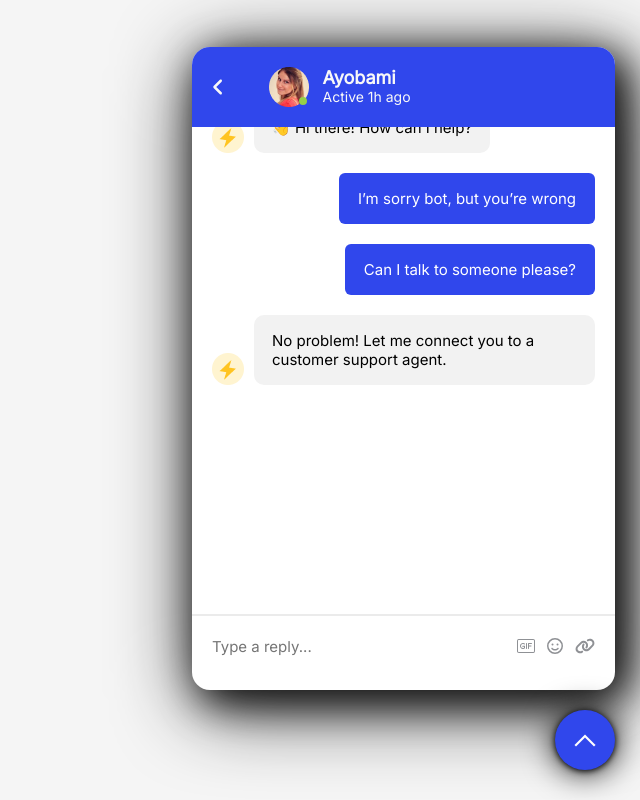
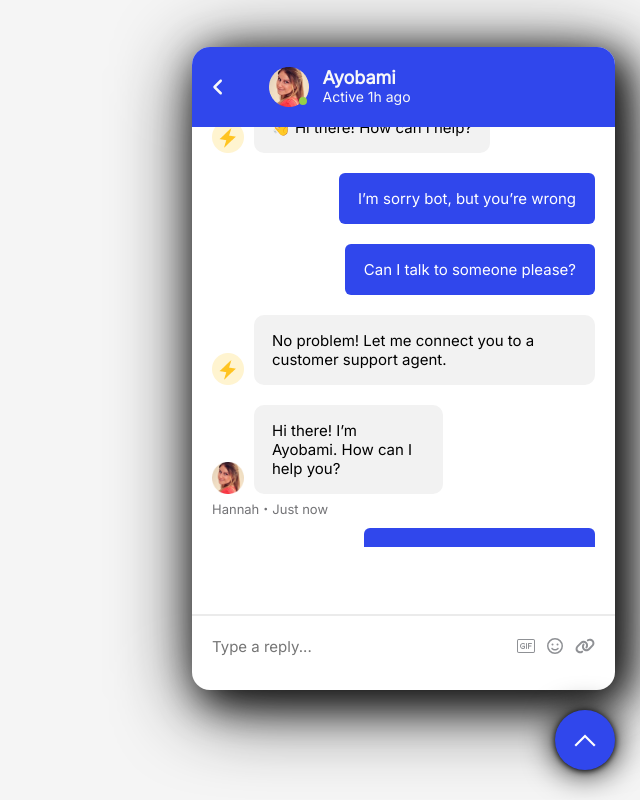
Before and after one commit to Ayobami-2019/chatWidget, a plain HTML site: page index.html in a window 1280 px wide. Both pictures are taken after a click on the button 1225 px from the left and 740 px from the top of the page. Shown: the whole page, without its empty margins (640-1280 px from the left). Drawn offline with Linux system fonts and the light colour scheme.

Commit message:
my commit

```diff
--- a/index.html
+++ b/index.html
@@ -39,7 +39,7 @@
                     <img src="images/bot.png" alt="">
                     <p>No problem! Let me connect you to a customer support agent.</p>
                 </div>
-                <!-- <div class="intro human">
+                <div class="intro human">
                     <div class="incoming-messages">
                         <img src="images/lady.png" alt="">
                         <p class="sender-info">Hi there! I’m Ayobami. How can I help you?</p>
@@ -51,7 +51,7 @@
                         <p class="reply">Oh finally a human, wohoo!</p>
                     </div>
                     <p class="sender outgoing-messages-sender">Just now・Not seen yet</p>
-                </div> -->
+                </div>
 
             </div>
             <form action="">
--- a/script.js
+++ b/script.js
@@ -82,7 +82,7 @@ const handleUserChat=(userMessage, className) =>{
 const handleBotChat=(className) =>{
     const newItem = document.createElement("p");
     let aiMessages = ["No problem! Let me connect you to a customer support agent.", "Hi there! I’m Ayobami. How can I help you?", "Ah, I see. How can I assist you today?", "I'm here to help! What do you need?"];
-    let count =1
+    let count =2
     for (let aiMessage of aiMessages){
         newItem.textContent = aiMessages[count];
     };
--- a/style.css
+++ b/style.css
@@ -89,7 +89,10 @@ body{
     font-size: 15px;
     padding: 0 20px;
     height: 500px;
-    position: sticky;
+    overflow-y: scroll;
+}
+.chats-widget::-webkit-scrollbar {
+    width: 1px;
 }
 .one{
     margin-top: 55px;
```
